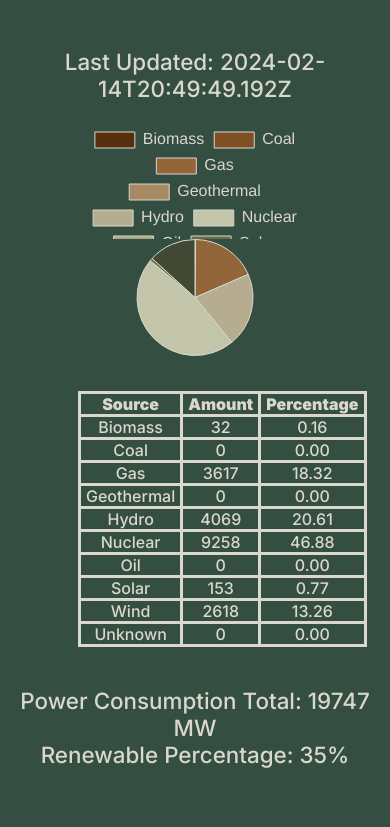
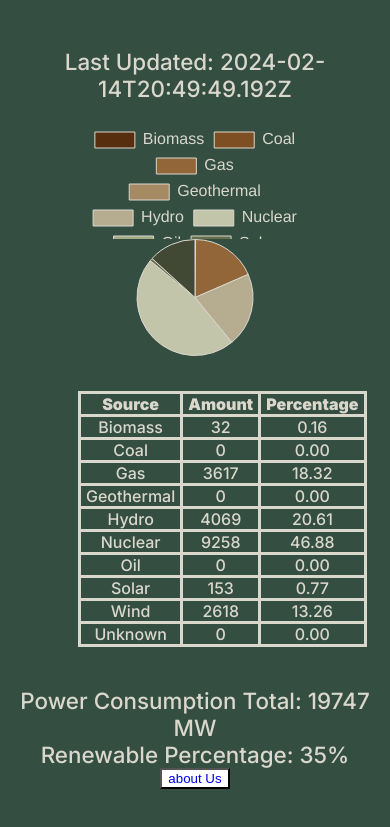
Before and after one commit to SyndicateGit/CheckYourSource, a React (Create React App) app: page / in a window 390 px wide. Shown: the part 691-1518 px from the top of the page. Built offline with nearby package versions, Linux system fonts and the light colour scheme; no server answers.

Commit message:
table responsive design

```diff
--- a/src/App.js
+++ b/src/App.js
@@ -128,7 +128,10 @@ function App() {
         data = {data}
         lastUpdate = {data.createdAt}
         />
-      </div>
+        <button className='about-us-btn'>
+          <a href='https://isteyak12.github.io/ex/'>about Us</a>
+        </button>
+    </div>
     );
   }
 
--- a/src/styles/PieChart.css
+++ b/src/styles/PieChart.css
@@ -79,4 +79,8 @@ table tr, td, th{
         align-content: center;
     }
 
+    .table {
+        text-align: center;
+        justify-content: center;
+    }
 }
--- a/src/styles/index.css
+++ b/src/styles/index.css
@@ -29,5 +29,17 @@ body{
 
 ::-webkit-scrollbar-thumb:hover {
     background: #DAD7CD;
+}
 
+.about-us-btn {
+    text-align: center;
+    justify-content: center;
+    margin: auto;
+    display: flex;
+    background-color: white;
+    text-decoration: none;
 }
+
+a {
+    text-decoration: none;
+}
```
